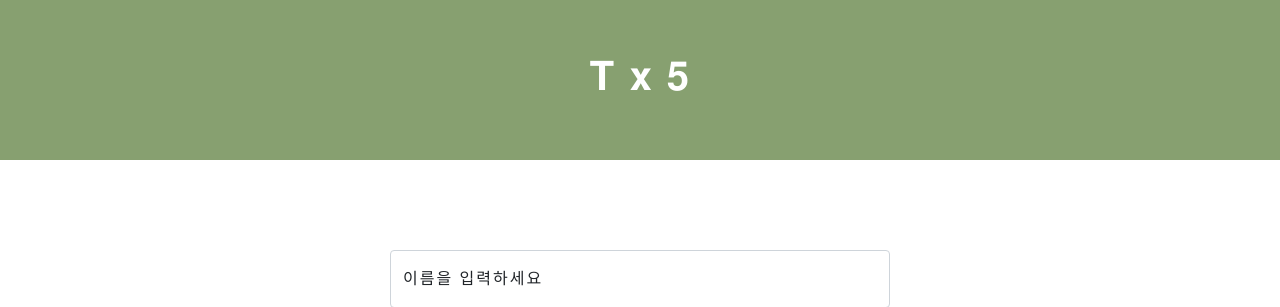
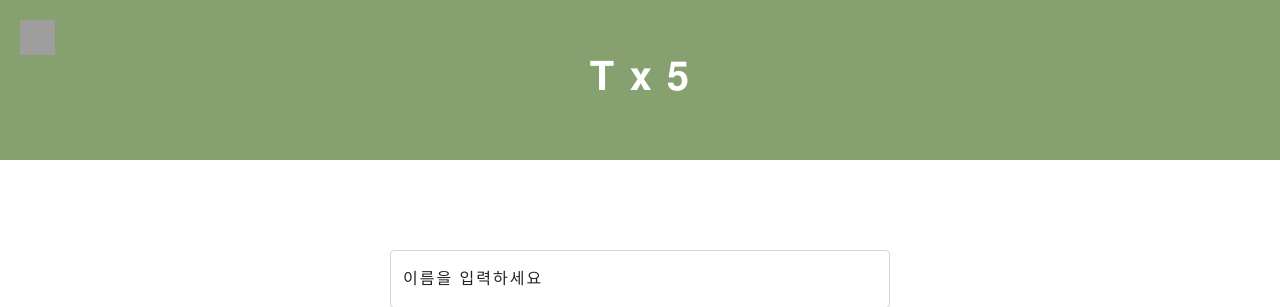
Before and after one commit to oiooeo/Tx5, a Python web app: template templates/index_addInfo.html in a window 1280 px wide. Shown: the top 307 px of the page. Run offline with Jinja, Linux system fonts and the light colour scheme; the template is opened without the code that fills it, so the values that code supplies are empty; some web fonts are replaced; grey boxes are pictures that could not be loaded.

Commit message:
button size, index_addInfo에 Back button 추가

```diff
--- a/templates/index.html
+++ b/templates/index.html
@@ -47,8 +47,8 @@
             top: 20px;
             right: 20px;
             background-image: url(https://i.postimg.cc/PfmRQkxQ/plus-circle-regular-24.png);
-            width: 40px;
-            height: 40px;
+            width: 35px;
+            height: 35px;
             background-position: center;
             background-size: cover;
         }
--- a/templates/index_addInfo.html
+++ b/templates/index_addInfo.html
@@ -1,4 +1,3 @@
-
 <!doctype html>
 <html lang="en">
 
@@ -22,14 +21,6 @@
             letter-spacing: 2px;
         }
 
-        .wrap {
-            display: flex;
-            flex-direction: column;
-            align-items: center;
-            justify-content: center;
-            margin-bottom: 50px;
-        }
-
         .mytitle {
             width: 100%;
             height: 160px;
@@ -47,7 +38,26 @@
             margin-bottom: 50px;
         }
 
-        .topDiv{
+        #back_btn {
+            position: absolute;
+            top: 20px;
+            left: 20px;
+            background-image: url(https://i.postimg.cc/SsFvYypM/left-arrow-circle-regular-24.png);
+            width: 35px;
+            height: 35px;
+            background-position: center;
+            background-size: cover;
+        }
+
+        .wrap {
+            display: flex;
+            flex-direction: column;
+            align-items: center;
+            justify-content: center;
+            margin-bottom: 50px;
+        }
+
+        .topDiv {
             margin: 40px auto 0px auto;
         }
 
@@ -59,7 +69,7 @@
             margin-top: 30px;
         }
 
-        .btn-outline-secondary{
+        .btn-outline-secondary {
             margin-top: 20px;
 
         }
@@ -68,6 +78,7 @@
 
 <body>
     <div class="mytitle">
+        <a id="back_btn" class="back_button" role="button" href="index.html"></a>
         <h1>𝐓 𝐱 𝟓</h1>
     </div>
 
```
Lines whose indentation alone changed are shown as unchanged.
